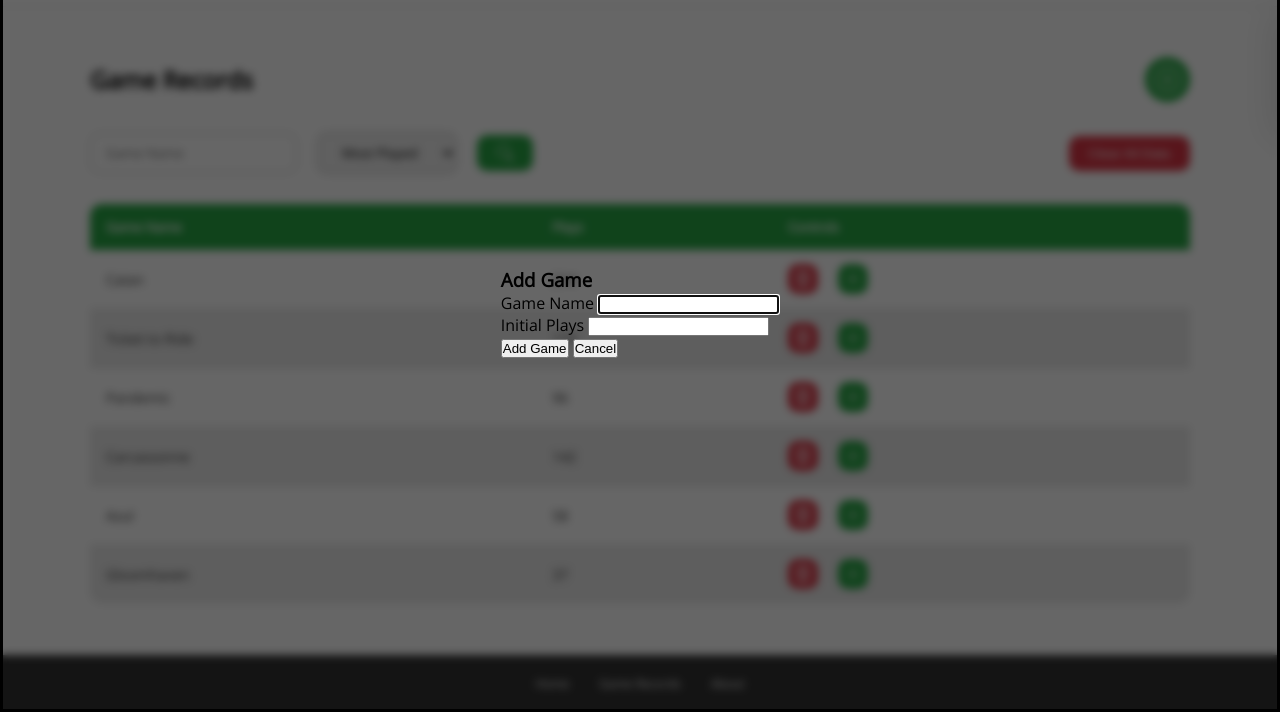
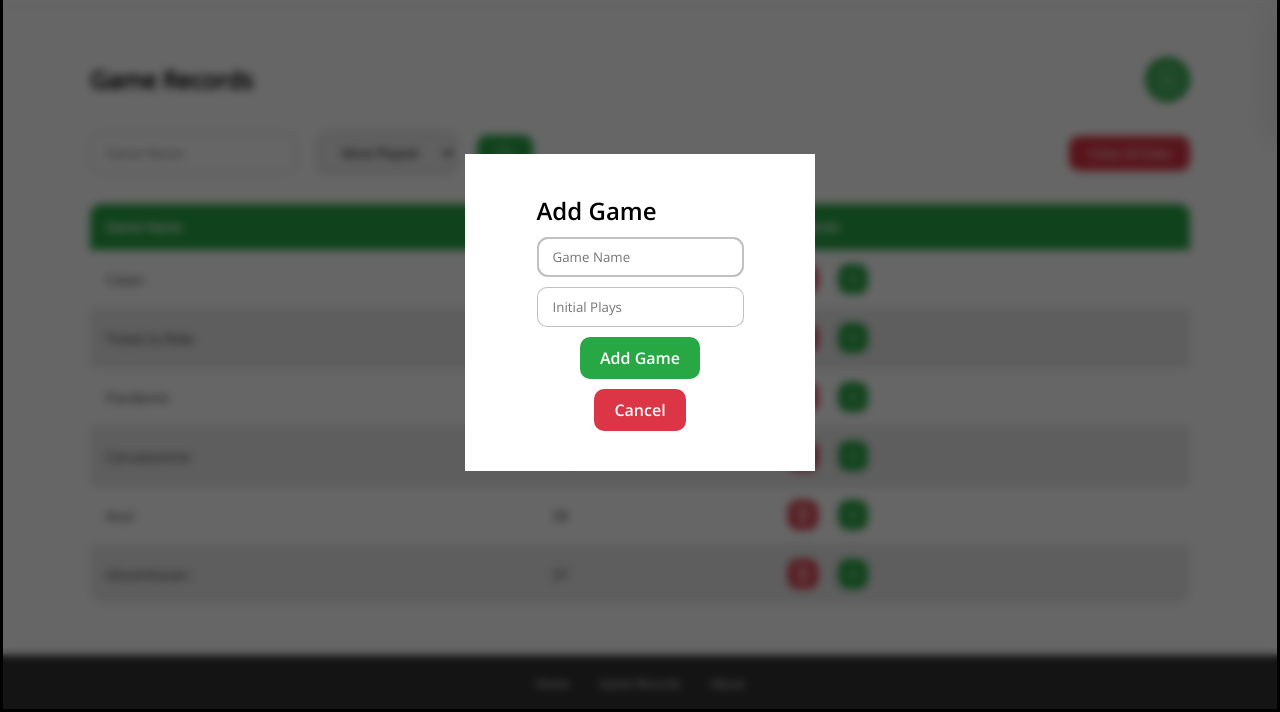
Before and after one commit to Hristo-Neshev/game-records, a website with bundled scripts: page pages/records.html in a window 1280 px wide. Both pictures are taken after a click on the button 1167 px from the left and 167 px from the top of the page. Shown: the part 88-800 px from the top of the page. Built offline with nearby package versions, Linux system fonts and the light colour scheme.

Commit message:
add game form - styles

```diff
--- a/less/components/_form.less
+++ b/less/components/_form.less
@@ -1 +1,63 @@
-.form {}
+.form {
+    display: flex;
+    flex-direction: column;
+    gap: 10px;
+
+    &__title {
+        font-family: @font-open-sans--semi-bold;
+        font-size: 24px;
+    }
+
+    &__single-input-container {
+        display: flex;
+        flex-direction: column;
+        gap: 5px;
+    }
+
+    &__input {
+        padding: 10px 15px;
+        font-family: @font-open-sans--regular;
+        border: 1px solid rgba(@color-text-primary, 0.3);
+        border-radius: 10px;
+        outline-color: rgba(@color-text-primary, 0.3);
+    }
+
+    &__buttons-container {
+        margin-top: 10px;
+        display: flex;
+        flex-direction: column;
+        justify-content: center;
+        align-items: center;
+        gap: 10px;
+    }
+}
+
+.form-button {
+    font-family: @font-open-sans--semi-bold;
+    font-size: 16px;
+    display: flex;
+    border: none;
+    outline-color: transparent;
+    color: @color-white;
+
+    padding: 10px 20px;
+    border-radius: 10px;
+    cursor: pointer;
+    transition: all .3s ease;
+
+    &--submit {
+        background-color: @color-green;
+
+        &:hover {
+            background-color: darken(@color-green, 8%);
+        }
+    }
+
+    &--cancel {
+        background-color: @color-red;
+
+        &:hover {
+            background-color: darken(@color-red, 8%);
+        }
+    }
+}
--- a/less/components/dialogs/_add-game-dialog.less
+++ b/less/components/dialogs/_add-game-dialog.less
@@ -21,4 +21,16 @@
         overflow-y: auto;
         pointer-events: auto;
     }
+
+    &__inner-container {
+        width: 90%;
+        padding: 40px;
+        max-width: 350px;
+        background-color: @color-white;
+        margin: 0 auto;
+        display: flex;
+        flex-direction: column;
+        justify-content: center;
+        align-items: center;
+    }
 }
--- a/pages/records.html
+++ b/pages/records.html
@@ -113,17 +113,17 @@
             <form class="form js-add-game-form">
                 <h3 class="form__title">Add Game</h3>
                 <div class="form__single-input-container">
-                    <label for="gameNameInput" class="form__label">Game Name</label>
-                    <input id="gameNameInput" type="text" class="form__input js-game-name-input">
+                    <input id="gameNameInput" type="text" class="form__input js-game-name-input"
+                        placeholder="Game Name">
                 </div>
                 <div class="form__single-input-container">
-                    <label for="playesCountInput" class="form__label">Initial Plays</label>
-                    <input id="playesCountInput" type="number" class="form__input js-initial-plays-input">
+                    <input id="playesCountInput" type="number" class="form__input js-initial-plays-input"
+                        placeholder="Initial Plays">
                 </div>
             </form>
             <div class="form__buttons-container">
-                <button class="form__button form__button--submit js-add-game-submit-button">Add Game</button>
-                <button class="form__button form__button--cancel js-add-game-cancel-button">Cancel</button>
+                <button class="form-button form-button--submit js-add-game-submit-button">Add Game</button>
+                <button class="form-button form-button--cancel js-add-game-cancel-button">Cancel</button>
             </div>
         </div>
     </dialog>
```
Also changed, not shown: styles/main.css.
